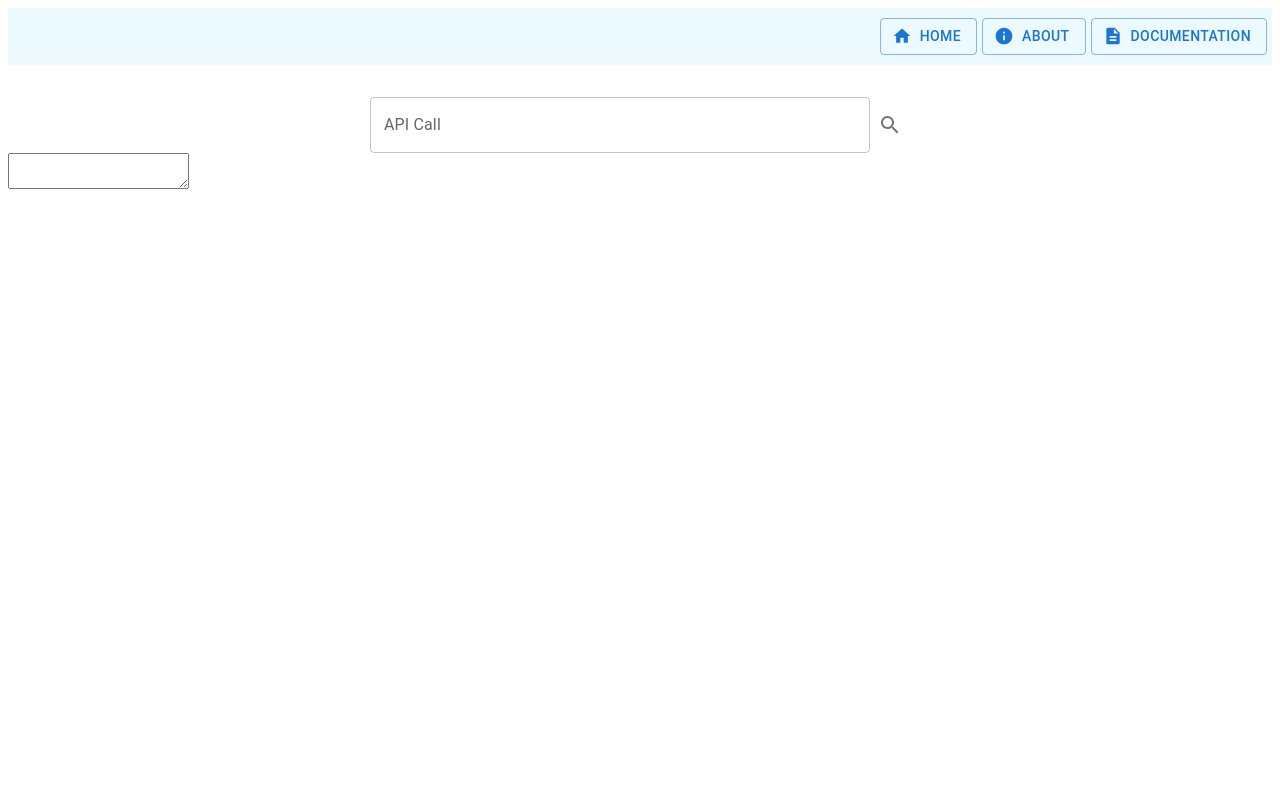
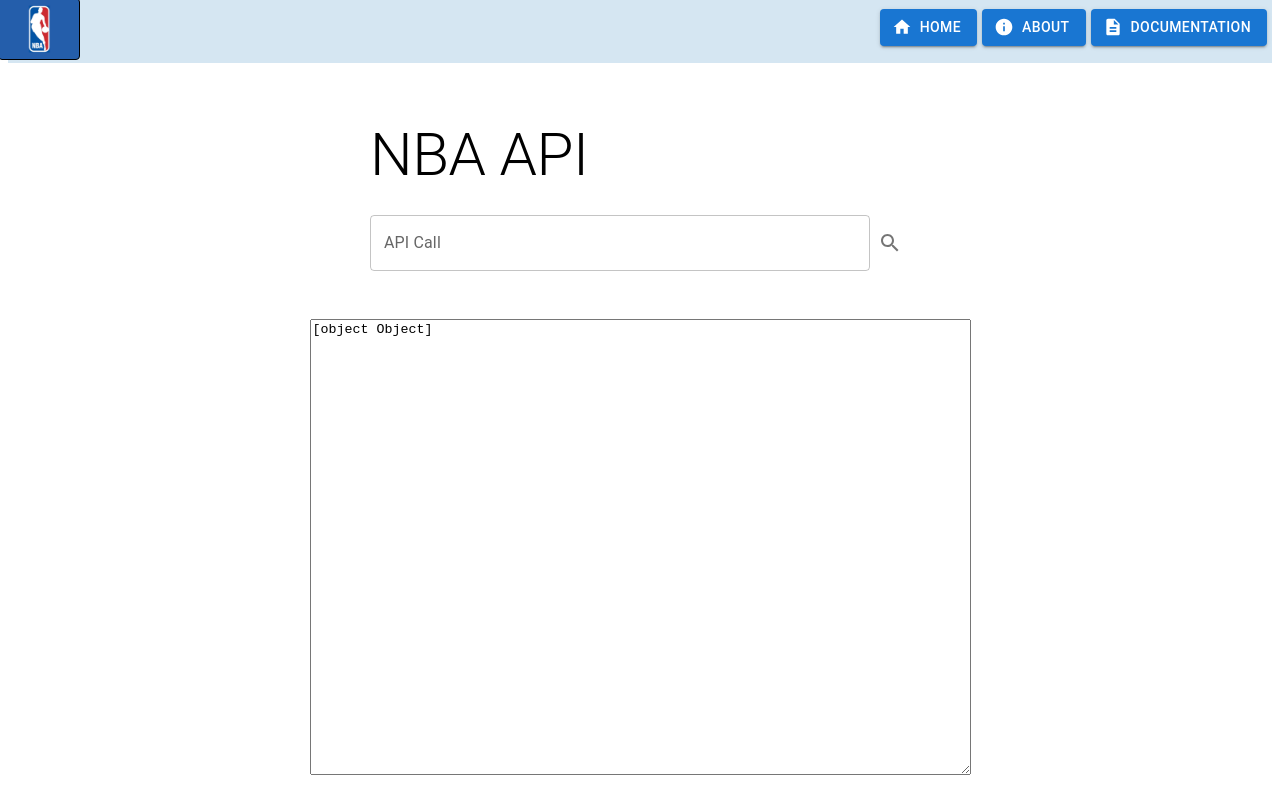
Before and after one commit to manav809/AWS-NBA-API, a React (Create React App) app in the folder frontend/: page / in a window 1280 px wide. Built offline with nearby package versions, Linux system fonts and the light colour scheme.

Commit message:
home_page_updates

```diff
--- a/frontend/package.json
+++ b/frontend/package.json
@@ -3,10 +3,10 @@
   "version": "0.1.0",
   "private": true,
   "dependencies": {
-    "@emotion/react": "^11.10.6",
-    "@emotion/styled": "^11.10.6",
+    "@emotion/react": "^11.10.8",
+    "@emotion/styled": "^11.10.8",
     "@mui/icons-material": "^5.11.16",
-    "@mui/material": "^5.12.1",
+    "@mui/material": "^5.12.2",
     "@testing-library/jest-dom": "^5.16.5",
     "@testing-library/react": "^13.4.0",
     "@testing-library/user-event": "^13.5.0",
--- a/frontend/src/components/Home.js
+++ b/frontend/src/components/Home.js
@@ -3,6 +3,7 @@
 import TextField from "@mui/material/TextField";
 import SearchIcon from "@mui/icons-material/Search";
 import IconButton from "@mui/material/IconButton";
+import { Typography } from "@mui/material";
 const classes = {
   container: {
     display: "flex",
@@ -10,6 +11,32 @@
     justifyContent: "center",
     paddingTop: "2rem",
   },
+  textstyle: {
+    marginTop: "3em",
+    display: "flex",
+    alignItems: "center",
+    justifyContent: "center",
+  },
+};
+const valor = {
+  "kisiler": [
+      {
+          "ad": "Ahmet",
+          "soyad": "Koç",
+          "yas": 37,
+          "emekli": false,
+          "maas": null,
+          "hobi": ["müzik", "spor", "resim"]
+      },
+      {
+          "ad": "Ümit",
+          "soyad": "Öztürk",
+          "yas": 36,
+          "emekli": false,
+          "maas": 7500,
+          "hobi": ["kaligrafi", "spor", "müzik"]
+      }
+  ]
 };
 function FullWidthTextField() {
   return (
@@ -21,11 +48,12 @@
             maxWidth: "100%",
           }}
         >
+          <Typography variant="h2" sx={{py:3}}>NBA API</Typography>
           <TextField fullWidth label="API Call" id="fullWidth" />
         </Box>
       </div>
       <div>
-        <IconButton>
+        <IconButton sx={{mt:15.2}}>
           <SearchIcon />
         </IconButton>
       </div>
@@ -34,8 +62,8 @@
 }
 function JSONResponseBox() {
   return (
-    <div>
-      <textarea></textarea>
+    <div style={classes.textstyle}>
+      <textarea sx ={{mb:20}} rows={30} cols={80} defaultValue={valor}/>
     </div>
   );
 }
--- a/frontend/src/components/NavBar.css
+++ b/frontend/src/components/NavBar.css
@@ -1,8 +1,9 @@
 ul {
     display: flex;
     justify-content: flex-end;
-    background-color:#ECF9FF;
+    background-color:#D5E6F2;
     margin: 0;
+    margin-top:-9px;
     padding: 10px 0px 10px 0px;
 }
 
--- a/frontend/src/components/NavBar.js
+++ b/frontend/src/components/NavBar.js
@@ -1,12 +1,13 @@
 import './NavBar.css';
 import { BrowserRouter, Routes, Route, Link, Outlet } from 'react-router-dom';
-
+import logo from './nba-logo.png'
 import Home from './Home.js';
 import About from './About.js';
 import Documentation from './Documentation.js';
 import InvalidURL from './InvalidURL.js';
 import Button from '@mui/material/Button';
 import DescriptionIcon from '@mui/icons-material/Description';
+import { Box } from '@mui/system';
 import HomeIcon from '@mui/icons-material/Home';
 import InfoIcon from '@mui/icons-material/Info';
 
@@ -16,19 +17,24 @@
         <>
             <nav>
                 <ul>
+                    <Box style={{display:"flex", alignItems:"flex-start"}} sx={{width:'100%', my:-1.4, ml:-1.2}}>
+                    <Link to='/'>
+                     <img src ={logo} style={{maxWidth:80, backgroundColor:"#245EAB",border:'1px solid black', borderRadius:'4px'}}/>
+                     </Link>
+                    </Box>
                     <li>
                         <Link style={linkStyle} to='/'>
-                            <Button variant="outlined" startIcon={<HomeIcon />}> Home </Button>
+                            <Button variant="contained" startIcon={<HomeIcon />}> Home </Button>
                         </Link>
                     </li>
                     <li>
                         <Link style={linkStyle} to='about'>
-                            <Button variant="outlined" startIcon={<InfoIcon />}> About </Button>
+                            <Button variant="contained" startIcon={<InfoIcon />}> About </Button>
                         </Link>
                     </li>
                     <li>
                         <Link style={linkStyle} to='documentation'>
-                            <Button variant="outlined" startIcon={<DescriptionIcon />}> Documentation </Button>
+                            <Button variant="contained" startIcon={<DescriptionIcon />}> Documentation </Button>
                         </Link>
                     </li>
                 </ul>
```
Also changed, not shown: frontend/src/components/nba-logo.png (added), 1 other file (tests, documents, lock files or other folders).
